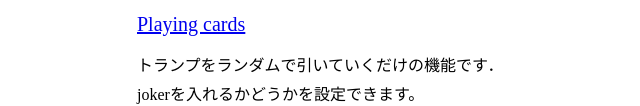
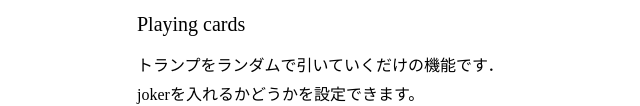
Before and after one commit to yuyakan/Myportforio, a plain HTML site: page playingCards.html in a window 1280 px wide. Shown: the part 375-481 px from the top of the page, without its empty margins (303-943 px from the left). Drawn offline with Linux system fonts and the light colour scheme.

Commit message:
Update playingCards.html

```diff
--- a/playingCards.html
+++ b/playingCards.html
@@ -20,7 +20,7 @@
             width="225"
             height="225">
          </div>
-        <h2><a href="./index.html">Playing cards</a></h2>
+        <h2>Playing cards</h2>
         <p>トランプをランダムで引いていくだけの機能です．<br>
           jokerを入れるかどうかを設定できます。<br>
           前のカードに戻ることができます。<br>
```
